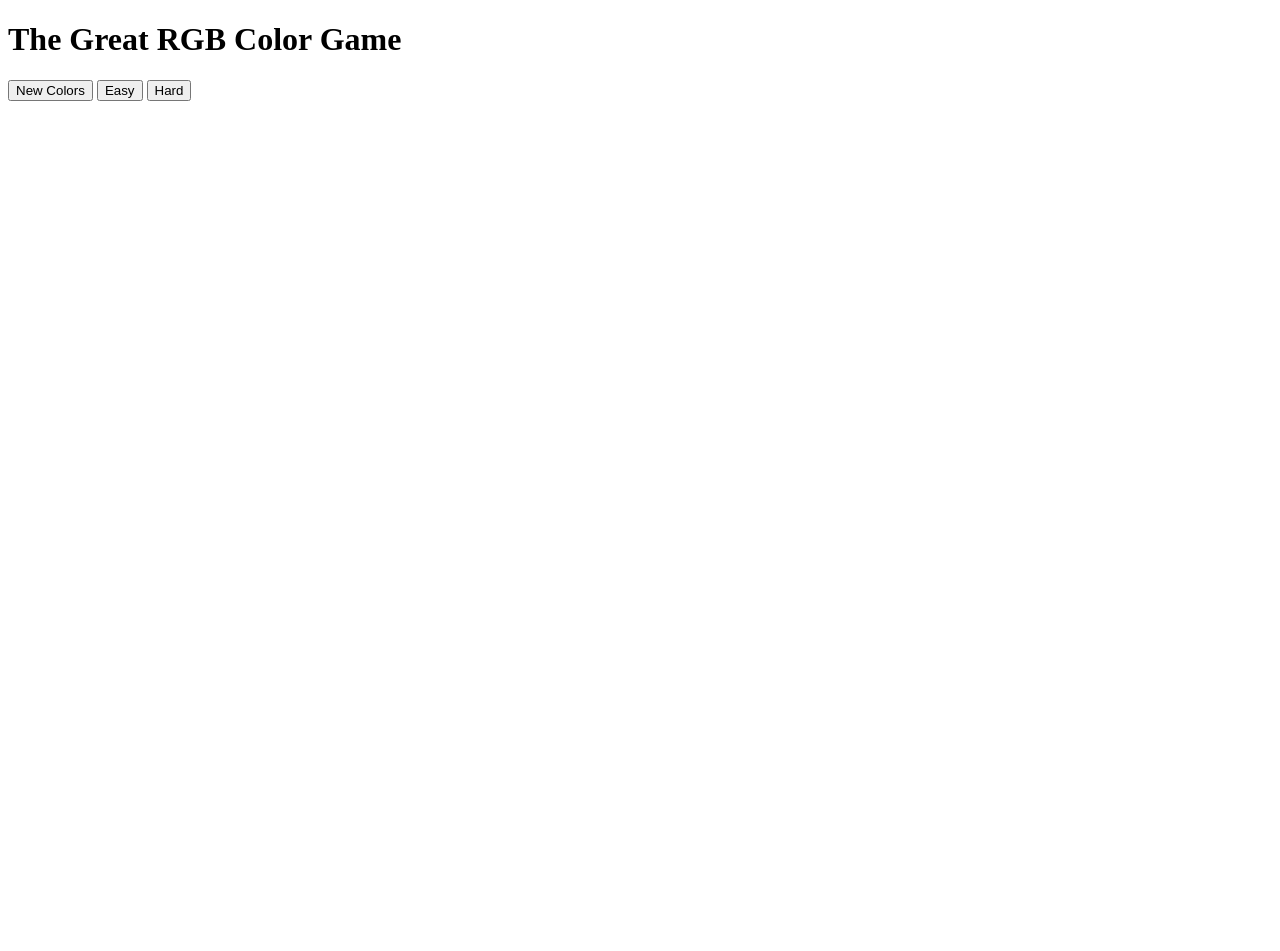
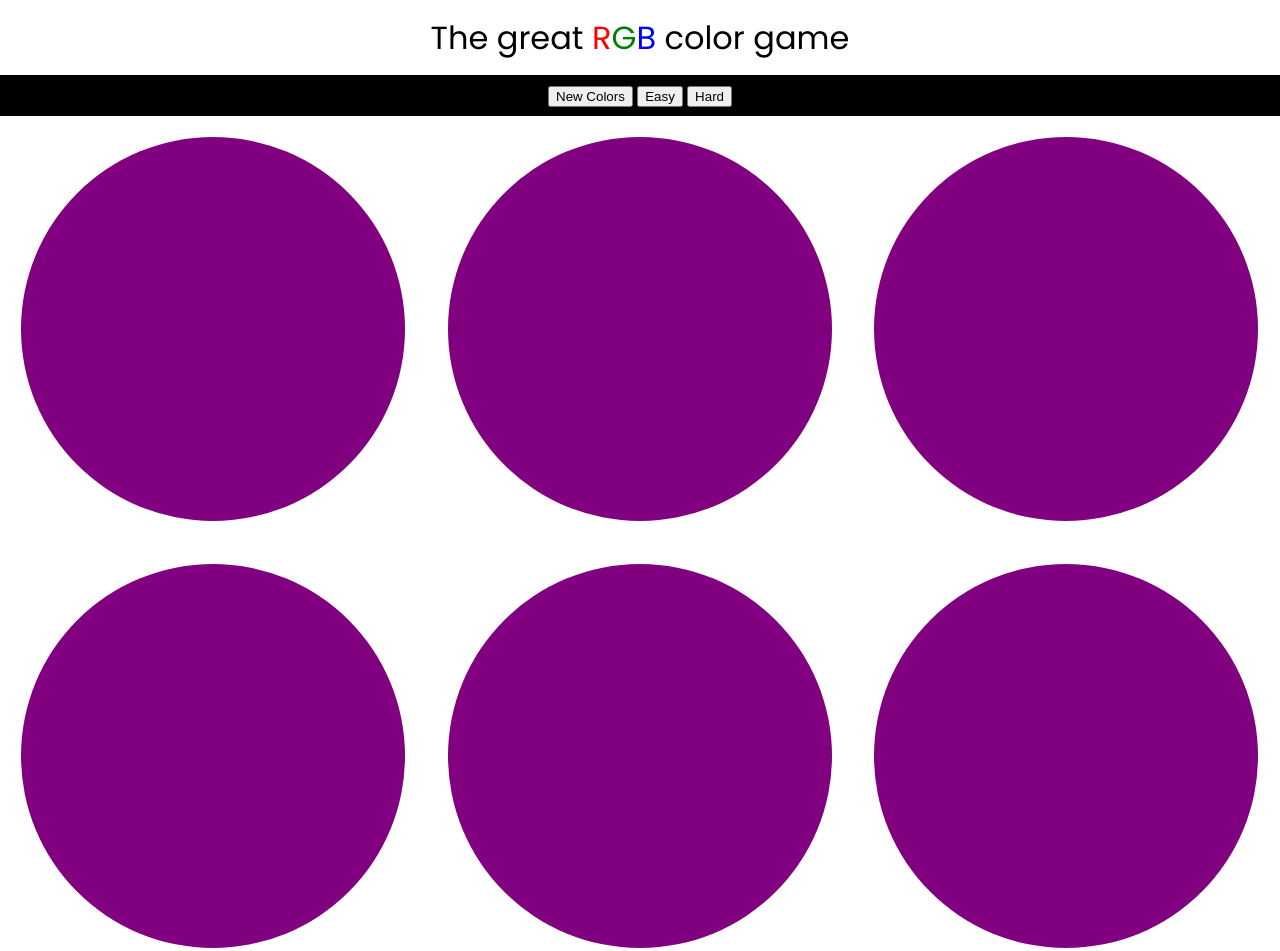
Before and after one commit to DanielMulitauopele/rgb_guessing_game, a plain HTML site: page index.html in a window 1280 px wide. Before the commit the page ends 800 px from the top, so only its background shows below. Drawn offline with Linux system fonts and the light colour scheme.

Commit message:
Adds css styling for html page

```diff
--- a/app.css
+++ b/app.css
@@ -0,0 +1,53 @@
+body {
+  background-color: white;
+  margin: 0;
+  font-family: 'Poppins', sans-serif;
+}
+
+h1 {
+  text-align: center;
+  line-height: 1.1;
+  font-weight: normal;
+  color: black;
+  background: white;
+  margin: 0;
+  padding: 20px 0;
+}
+
+#red {
+  color:red;
+  display: inline;
+}
+
+#green {
+  color:green;
+  display: inline;
+}
+
+#blue {
+  color:blue;
+  display: inline;
+}
+
+#stripe {
+  text-align: center;
+  padding: 8px;
+  background-color: black;
+}
+
+#container {
+  margin: 20px auto;
+  max-width: 600px;
+}
+
+.circle {
+  width: 30%;
+  background: purple;
+  padding-bottom: 30%;
+  float: left;
+  margin: 1.66%;
+  border-radius: 50%;
+  transition: background 0.6s;
+  -webkit-transition: background 0.6s;
+  -moz-transition: background 0.6s;
+}
--- a/index.html
+++ b/index.html
@@ -4,10 +4,11 @@
     <meta charset="utf-8">
     <title>RGB Color Game</title>
     <link rel="stylesheet" href="app.css">
+    <link href="https://fonts.googleapis.com/css?family=Poppins" rel="stylesheet">
   </head>
 
   <body>
-    <h1>The Great RGB Color Game</h1>
+    <h1>The great <div id="red">R</div><div id="green">G</div><div id="blue">B</div> color game</h1>
 
     <div id="stripe">
       <button id="reset">New Colors</button>
@@ -16,14 +17,13 @@
       <button class="mode selected">Hard</button>
     </div>
 
-
     <div class="container">
-      <div class="square"></div>
-      <div class="square"></div>
-      <div class="square"></div>
-      <div class="square"></div>
-      <div class="square"></div>
-      <div class="square"></div>
+      <div class="circle"></div>
+      <div class="circle"></div>
+      <div class="circle"></div>
+      <div class="circle"></div>
+      <div class="circle"></div>
+      <div class="circle"></div>
     </div>
 
     <script type="text/javascript" src="app.js"></script>
```
